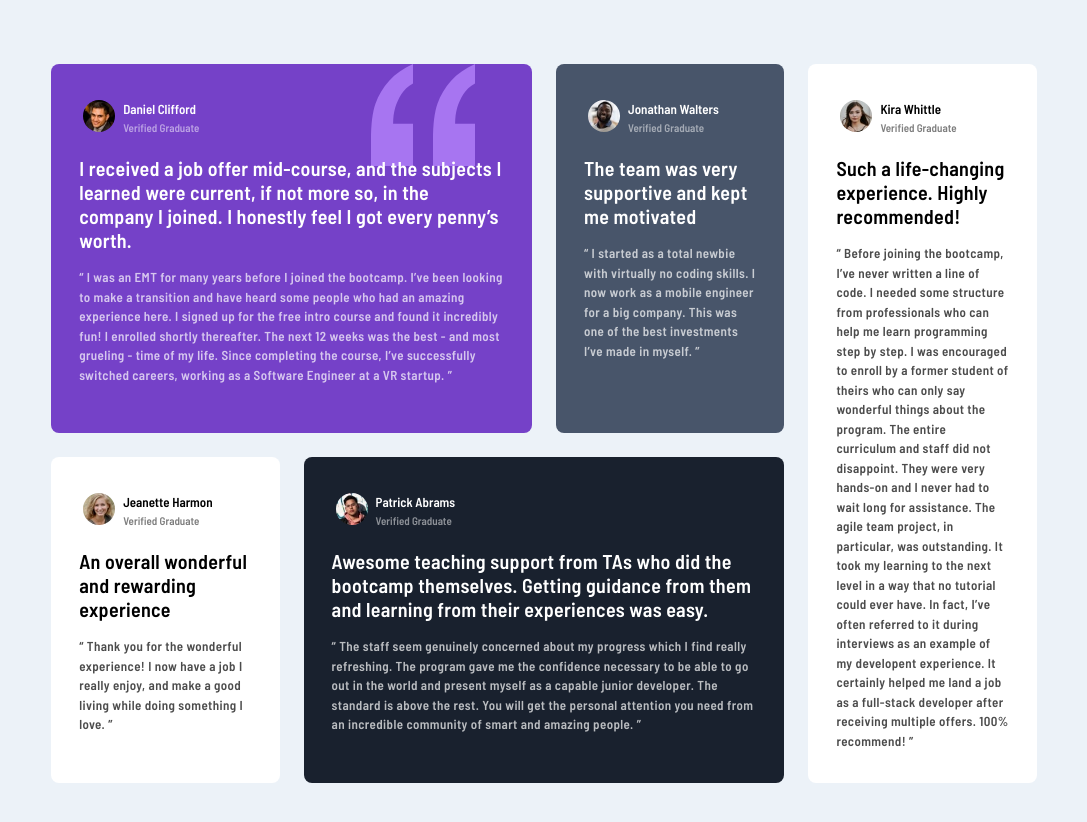
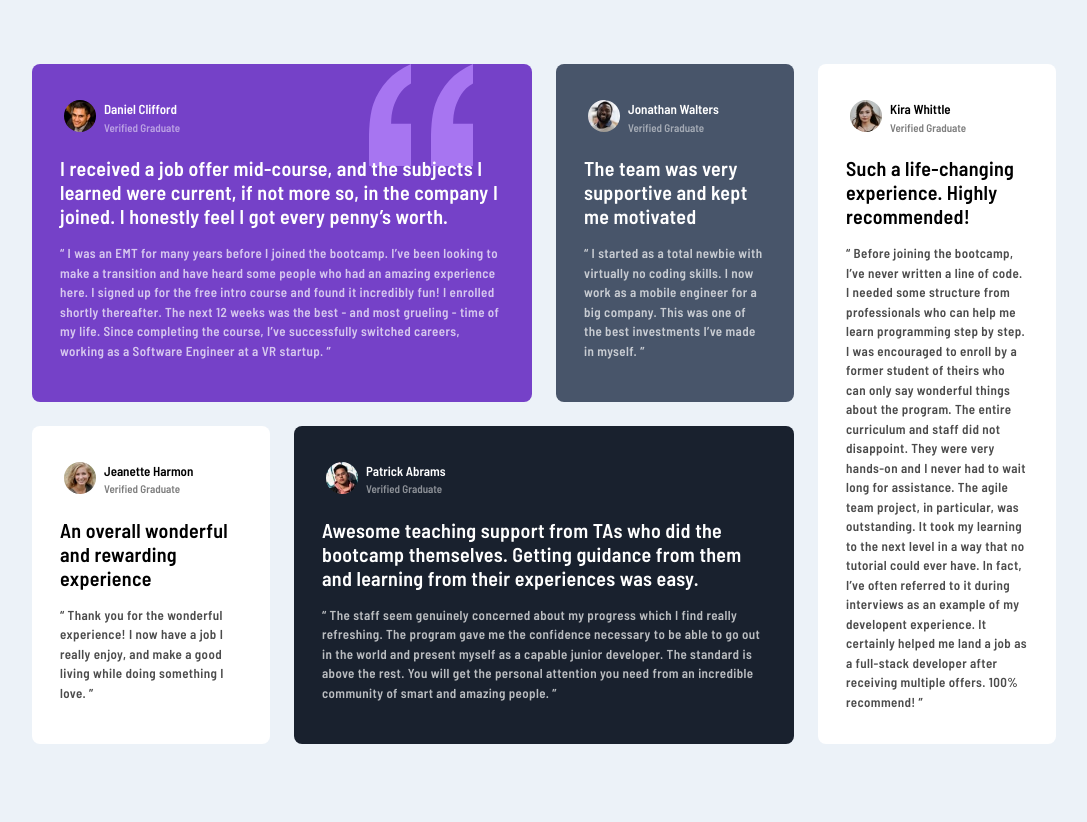
Before and after one commit to a-falkonia/testimonials-grid-section, a plain HTML site: page index.html in a window 1280 px wide. Shown: the whole page, without its empty margins (96-1183 px from the left). Drawn offline with Linux system fonts and the light colour scheme.

Commit message:
centered

```diff
--- a/style.css
+++ b/style.css
@@ -39,7 +39,8 @@ h3 {
 
 body {
   min-height: 100vh;
-  padding: 4rem 1.5rem;
+
+  padding: 4rem 0rem;
   line-height: 1.5;
   background: var(--blue-light);
 }
@@ -47,6 +48,7 @@ body {
 main {
   display: flex;
   justify-content: center;
+  align-items: center;
 }
 .container {
   display: grid;
```
